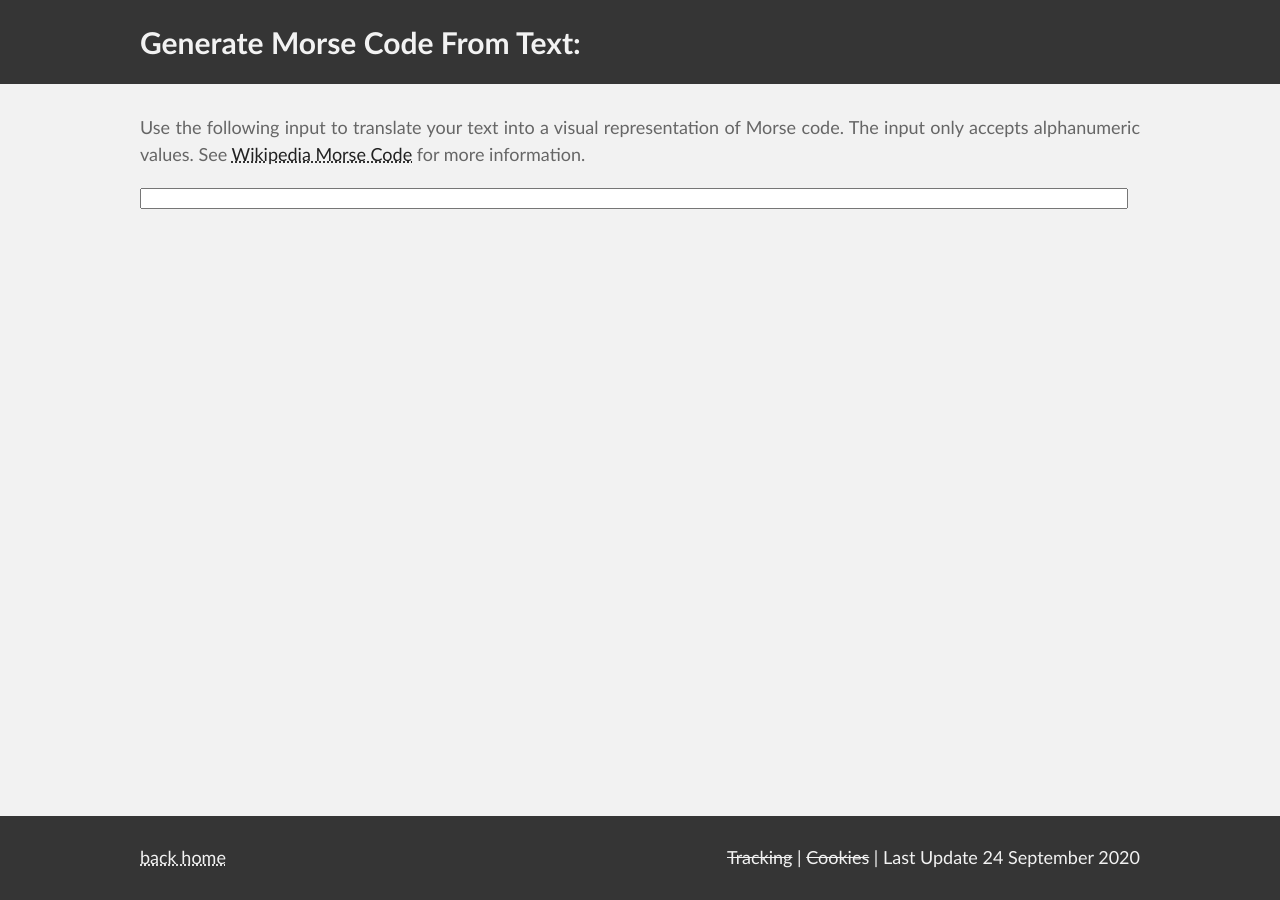
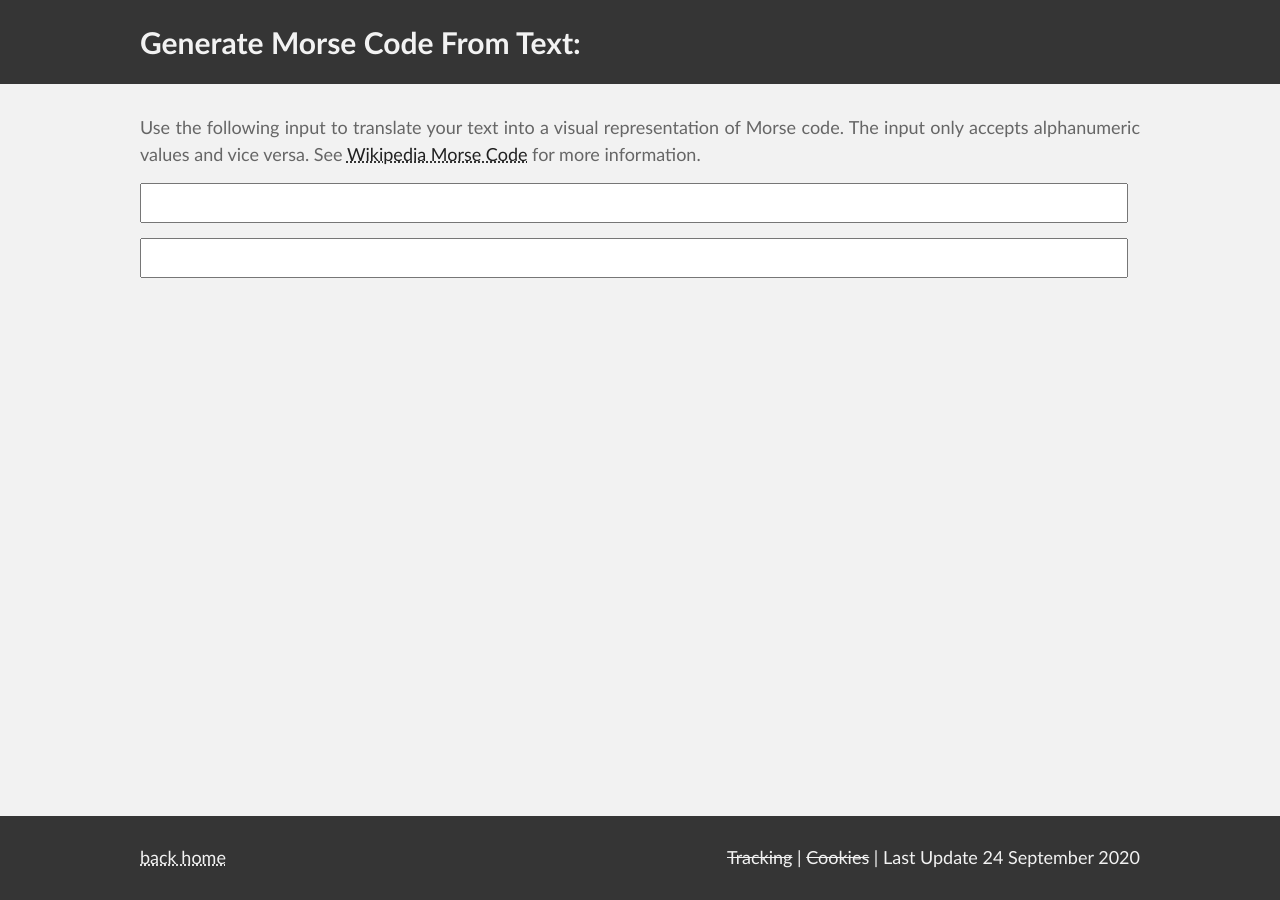
Before and after one commit to ZackDev/zackdev.github.io, a Jekyll site: the page built from pages/generate-morse-code-from-text.md, in a window 1280 px wide. Built offline with Jekyll 4.4.1, drawn with Linux system fonts in a browser that asks for light colours; some of the changed lines change nothing that is shown.

Commit message:
added morse-to-text

```diff
--- a/_includes/morse.html
+++ b/_includes/morse.html
@@ -1,5 +1,7 @@
 <div>
-	<input id="text_input" name="text_input" type="text" oninput="on_morse_input();">
-	<p id="morse_code" class="word_wrap"></p>
+	<input id="text_input" name="text_input" type="text" oninput="on_text_input();">
+	<p id="morse_output" class="word_wrap"></p>
+	<input id="morse_input" name="morse_input" type="text" oninput="on_morse_input();">
+	<p id="text_output" class="word_wrap"></p>
 </div>
 <script type="text/javascript" src="/assets/javascript/morse.js"></script>
--- a/_sass/morse.scss
+++ b/_sass/morse.scss
@@ -4,10 +4,11 @@
   white-space: pre-wrap;      /* current browsers */
 }
 
-#text_input {
+#text_input, #morse_input {
   width: 98%;
+  font-size: 30px;
 }
 
-#morse_code {
+#text_output, #morse_output {
   font-size: 30px;
 }
--- a/assets/javascript/morse.js
+++ b/assets/javascript/morse.js
@@ -16,8 +16,8 @@
 morse_map.set("H", [dot,dot,dot,dot]);
 morse_map.set("I", [dot,dot]);
 morse_map.set("J", [dot,dash,dash,dash]);
-morse_map.set("K", [dot,dash]);
-morse_map.set("L", [dash,dot,dash]);
+morse_map.set("K", [dash,dot,dash]);
+morse_map.set("L", [dot,dash,dot,dot]);
 morse_map.set("M", [dash,dash]);
 morse_map.set("N", [dash,dot]);
 morse_map.set("O", [dash,dash,dash]);
@@ -49,8 +49,15 @@
 morse_map.set("short_pause", short_pause);
 morse_map.set(" ", long_pause);
 
+/* reverse map for morse_to_text */
+var reverse_map = new Map();
+for (let [key, value] of morse_map) {
+  reverse_map.set(value.toString().replace(new RegExp(/,/g),""), key);
+}
+console.log(reverse_map);
+
 function draw_morse(morse){
-  var output = $("#morse_code");
+  var output = $("#morse_output");
   output.html("");
   for (let i=0; i<morse.length; i++){
     if (morse[i] === dot || morse[i] === dash){
@@ -63,6 +70,12 @@
       output.html(output.html() + "&nbsp;&nbsp;&nbsp;");
     }
   }
+}
+
+function draw_text(text){
+  var output = $("#text_output");
+  output.html("");
+  output.html(text);
 }
 
 function alphanum_to_morse(alphanum){
@@ -81,7 +94,16 @@
   draw_morse(array_morse);
 }
 
-function on_morse_input(){
+function morse_to_alphanum(morse){
+  let array_morse = morse.split(" ");
+  let array_text = new Array();
+  for (let i=0; i<array_morse.length; i++){
+    array_text.push(reverse_map.get(array_morse[i]));
+  }
+  draw_text(array_text);
+}
+
+function on_text_input(){
   let str_input = $("#text_input").val();
   let str_regex = new RegExp("[A-Z0-9 ]+");
   str_input = str_input.toUpperCase();
@@ -93,3 +115,25 @@
   $("#text_input").val(str_output);
   alphanum_to_morse(str_output);
 }
+
+function on_morse_input(){
+  let str_input = $("#morse_input").val();
+  let input_array = str_input.split(" ");
+  let str_output = "";
+  console.log(reverse_map.keys());
+  for (let i=0; i<input_array.length; i++){
+    for (let [key, value] of reverse_map){
+      if (key.startsWith(input_array[i]) === true) {
+        if (i < input_array.length -1){
+          str_output = str_output + input_array[i] + " ";
+        }
+        else if (i == input_array.length -1){
+          str_output = str_output + input_array[i];
+        }
+        break;
+      }
+    }
+  }
+  $("#morse_input").val(str_output);
+  morse_to_alphanum(str_output);
+}
--- a/pages/generate-morse-code-from-text.md
+++ b/pages/generate-morse-code-from-text.md
@@ -6,5 +6,5 @@
 list: true
 index: 1
 ---
-Use the following input to translate your text into a visual representation of Morse code. The input only accepts alphanumeric values. See [Wikipedia Morse Code](https://en.wikipedia.org/wiki/Morse_code) for more information.
+Use the following input to translate your text into a visual representation of Morse code. The input only accepts alphanumeric values and vice versa. See [Wikipedia Morse Code](https://en.wikipedia.org/wiki/Morse_code) for more information.
 {% include morse.html %}
```
